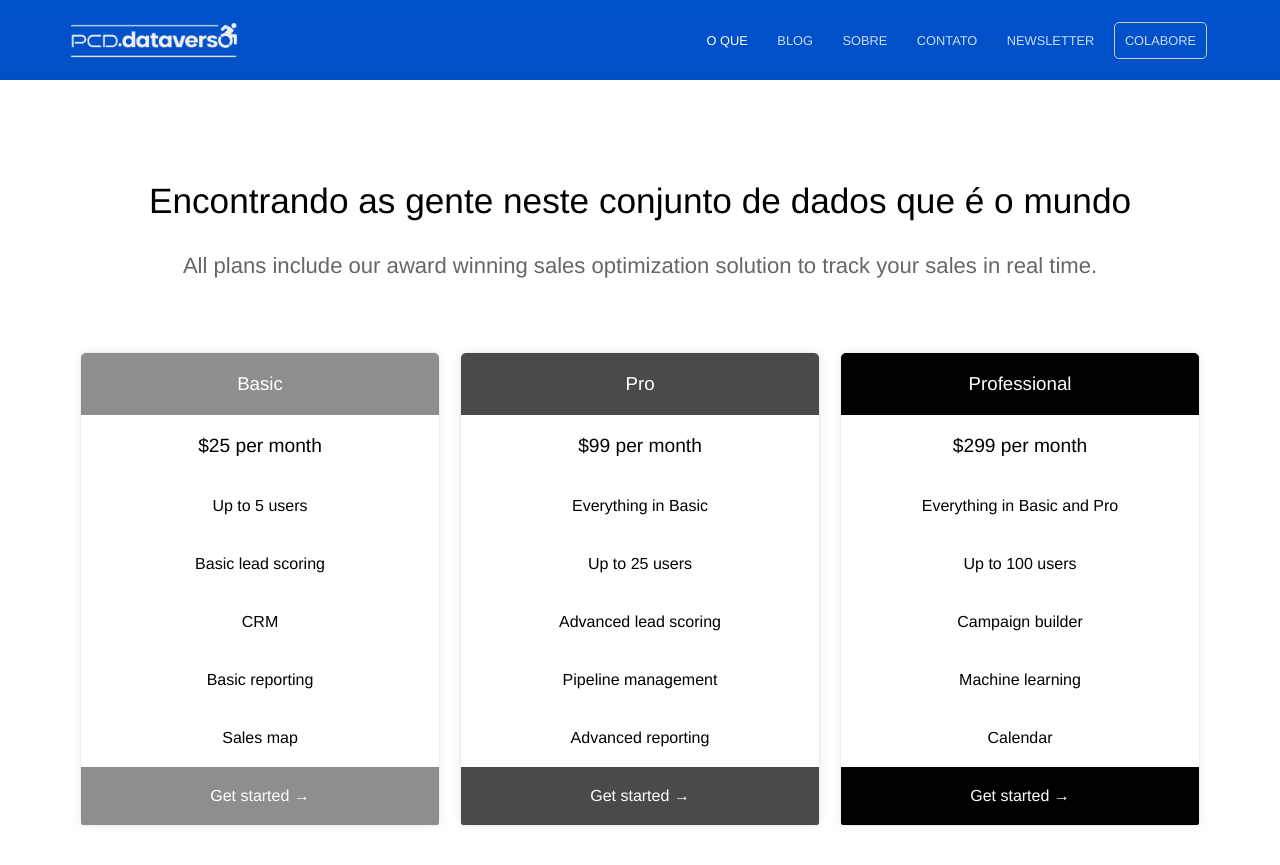
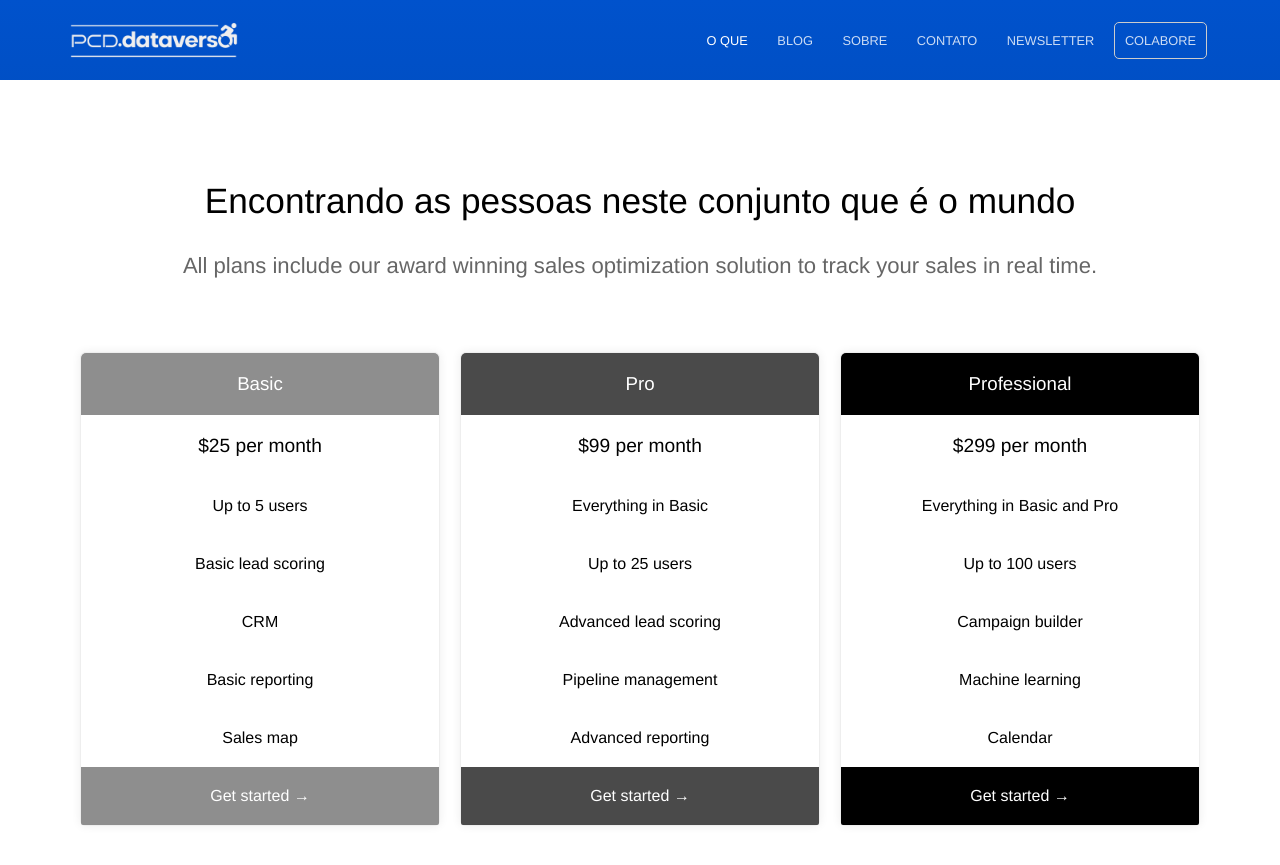
Before and after one commit to jornalistainclusivo/pcd.dataverso.org, a Jekyll site: the page built from descricao.html, in a window 1280 px wide and 900 px high. Shown: the top 865 px of the window. Built offline with Jekyll 4.4.1, drawn with Linux system fonts in a browser that asks for light colours.

Commit message:
melhor agora

```diff
--- a/descricao.html
+++ b/descricao.html
@@ -1,6 +1,6 @@
 ---
 title: Sobre a Dataverso PCD
-heading: Encontrando as gente neste conjunto de dados que é o mundo
+heading: Encontrando as pessoas neste conjunto que é o mundo
 description: All plans include our award winning sales optimization solution to track your sales in real time.
 pricing_table:
   - name: Basic
```
